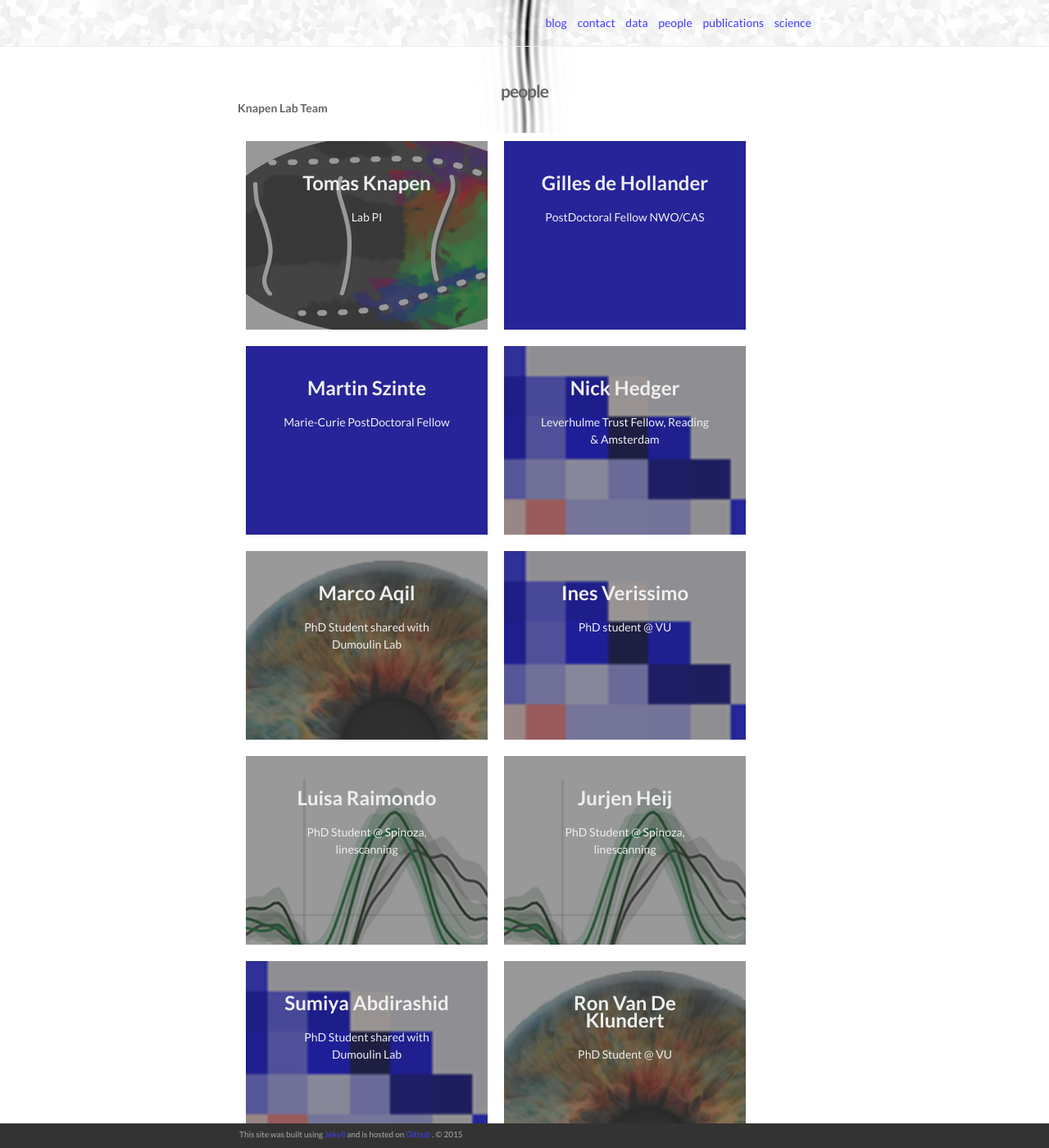
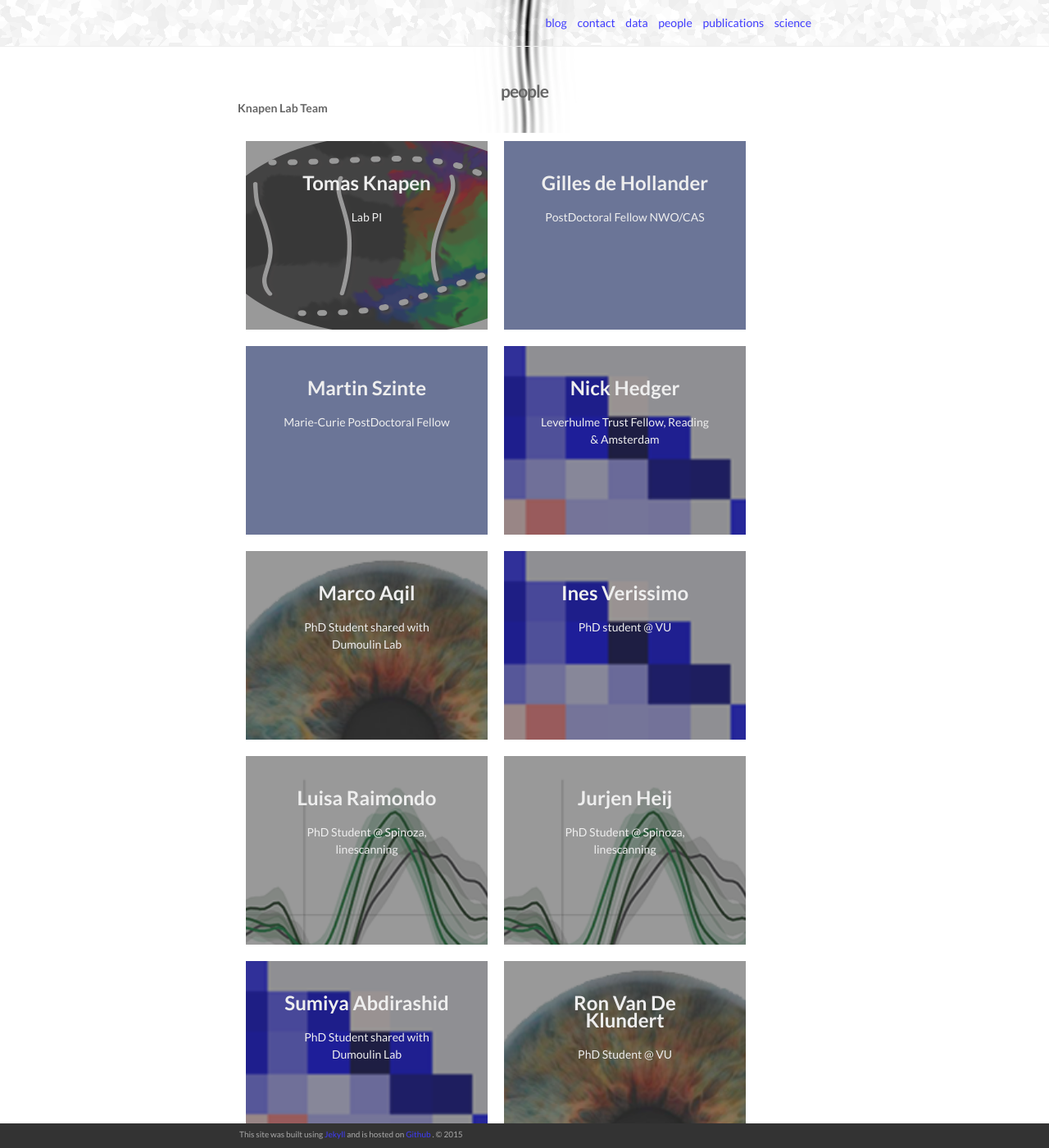
Before and after one commit to tknapen/tknapen.github.io, a Jekyll site: the page built from people.md, in a window 1280 px wide and 1400 px high. Shown: the whole window at 82% size. Built offline with Jekyll 4.4.1, drawn with Linux system fonts in a browser that asks for light colours; nearby versions of some CDN libraries.

Commit message:
updated style sheet a bit, and typo in nw

```diff
--- a/_people/2021-09-02-nw.markdown
+++ b/_people/2021-09-02-nw.markdown
@@ -8,6 +8,6 @@ img: /img/posts/pupil_eye.png
 
 <img class="col one right" src="/img/people/nw.jpg">
 
-Ninkai has a Chinese PhD student grant to do a PhD in the lab of Jan Theeuwes, co-supervised by Tomas
+Ningkai has a Chinese PhD student grant to do a PhD in the lab of Jan Theeuwes, co-supervised by Tomas.
 
 He'll be working on statistical/reinforcement learning, and fMRI of the hippocampus.
--- a/_sass/_layout.scss
+++ b/_sass/_layout.scss
@@ -311,7 +311,7 @@
  * Portfolio pages **********************************************************
 */
 .blankbox {
-    background: $theme-color;
+    background: rgba(64, 106, 245, 0.4);
 }
 
 .img_row {
```
